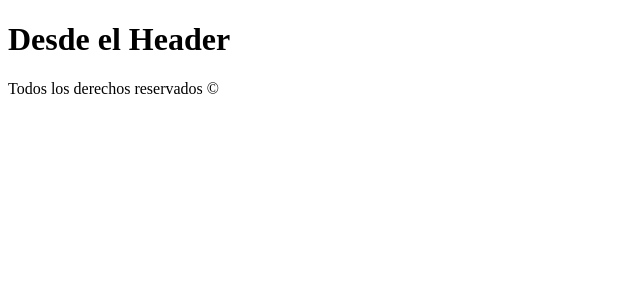
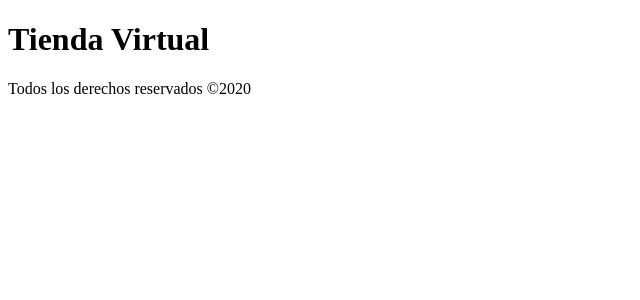
Before and after one commit to checho9999/React-Carrito-Basico, a React (Create React App) app: page / in a window 1280 px wide. Shown: the top 300 px of the page, without its empty margins (0-640 px from the left). Built offline with nearby package versions, Linux system fonts and the light colour scheme.

Commit message:
Pasando props desde la app principal a los dos componentes

```diff
--- a/src/App.js
+++ b/src/App.js
@@ -4,11 +4,17 @@ import Footer from './components/Footer';
 
 function App() {
 
+  const fecha = new Date().getFullYear();
+
   return (
     <Fragment>
-        <Header />
+        <Header
+          titulo='Tienda Virtual'
+        />
 
-        <Footer />
+        <Footer
+          fecha={fecha}
+        />
     </Fragment>
   );
 }
--- a/src/components/Footer.js
+++ b/src/components/Footer.js
@@ -1,8 +1,8 @@
 import React from 'react'
 
-const Footer = () => (
+const Footer = ({ fecha }) => (
     <footer>
-        <p>Todos los derechos reservados &copy;</p>
+        <p>Todos los derechos reservados &copy;{fecha}</p>
     </footer>
 );
 
--- a/src/components/Header.jsx
+++ b/src/components/Header.jsx
@@ -1,8 +1,8 @@
 import React from 'react';
 
-function Header({titulo}) {
+function Header( {titulo} ) {
     return(
-        <h1>Desde el Header</h1>
+        <h1 className="encabezado">{titulo}</h1>
     )
 }
 
```
